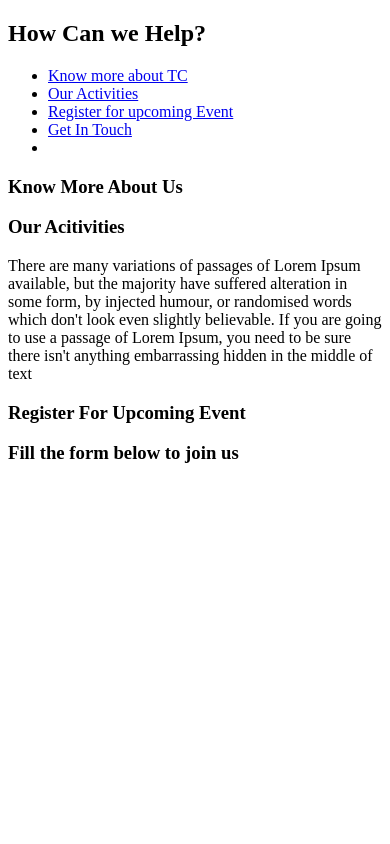
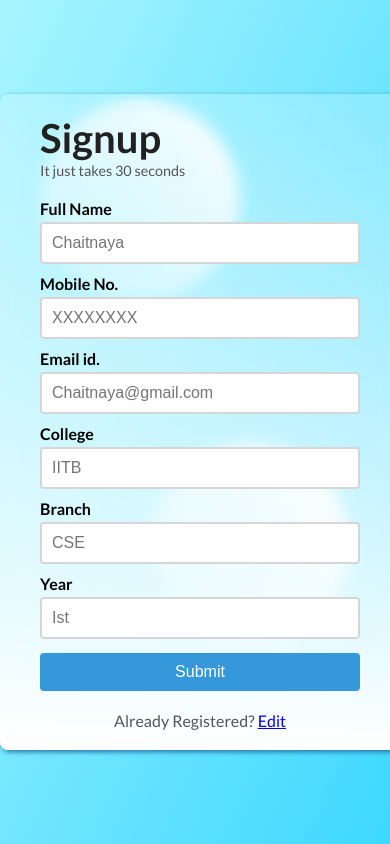
Before and after one commit to sanchit1753/teamchaitanya, a plain HTML site: page contacts/contact.html in a window 390 px wide. Drawn offline with Linux system fonts and the light colour scheme.

Commit message:
responsive

```diff
--- a/contacts/contact.html
+++ b/contacts/contact.html
@@ -1,30 +1,63 @@
 <!DOCTYPE html>
-<html lang="en">
+<html>
 <head>
-    <meta charset="UTF-8">
-    <meta http-equiv="X-UA-Compatible" content="IE=edge">
-    <meta name="viewport" content="width=device-width, initial-scale=1.0">
-    <title>Contact Us</title>
-    <h2>How Can we Help?</h2>
-    <ul>
-        <li><a href="#s1">Know more about TC</a></li>
-        <li><a href="#s2">Our Activities</a></li>
-        <li><a href="#s3">Register for upcoming Event</a></li>
-        <li><a href="#s4">Get In Touch</a></li>
-        <li></li>
-    </ul>
-   <h3 id="s1">Know More About Us</h3>
-   <p></p>
-     <h3 id="s2">Our Acitivities</h3>
-     <p>There are many variations of passages of Lorem Ipsum available,
-        but the majority have suffered alteration in some form, by injected humour,
-         or randomised words which don't look even slightly believable.
-         If you are going to use a passage of Lorem Ipsum,
-          you need to be sure there isn't anything embarrassing hidden in the middle of text</p>
-    <h3 id="s3">Register For Upcoming Event</h3>
-    <h3 id="s4">Fill the form below to join us</h3>
+	<meta charset="utf-8">
+	<meta name="viewport" content="width=device-width, initial-scale=1">
+	<link rel="stylesheet" type="text/css" href="contactstyle.css">
+	<title>Sign Up</title>
 </head>
 <body>
+    <div class="outer-box">
+    	<div class="inner-box">
+    		<header class="signup-header">
+    			<h1>Signup</h1>
+    			<p>It just takes 30 seconds</p>
+    		</header>
+    		<main class="signup-body">
+    			<form action="#">
+    				<p>
+    					<label for="fullname">Full Name</label>
+    					<input type="text" id="fullname" placeholder="Chaitnaya" required>
+    				</p>
 
+    				<p>
+    					<label for="Mobile-No">Mobile No.</label>
+    					<input type="text" id="Mobile-No" placeholder="XXXXXXXX" required>
+    				</p>
+
+    				<p>
+    					<label for="email">Email id.</label>
+    					<input type="email" id="email" placeholder="Chaitnaya@gmail.com" required>
+    				</p>
+
+                     <p>
+    					<label for="college">College</label>
+    					<input type="text" id="college" placeholder="IITB" required>
+    				</p>
+
+    				<p>
+    					<label for="Branch">Branch</label>
+    					<input type="text" id="Branch" placeholder="CSE" required>
+    				</p>
+
+    				<p>
+    					<label for="Year">Year</label>
+    					<input type="text" id="Year" placeholder="Ist" required>
+    				</p>
+
+    				<p>
+
+    					<input type="submit" id="submit" value="Submit">
+    				</p>
+    			</form>
+    		</main>
+
+    		<footer class="signup-footer">
+    			<p>Already Registered? <a href="#">Edit</a></p>
+    		</footer>
+    	</div>
+    	<div class="circle c1"></div>
+    	<div class="circle c2"></div>
+    </div>
 </body>
 </html>
--- a/contacts/contactstyle.css
+++ b/contacts/contactstyle.css
@@ -0,0 +1,102 @@
+@import url('https://fonts.googleapis.com/css2?family=Lato:wght@400;700&display=swap');
+
+*{
+	margin: 0;
+	padding: 0;
+	box-sizing: border-box;
+}
+
+body{
+	font-family: 'Lato', sans-serif;
+}
+
+.outer-box{
+	width: 100vw;
+	height: 100vh;
+    background: linear-gradient(to top left, #3ed8ff, #a8f5ff);
+}
+
+.inner-box{
+	width: 400px;
+	margin: 0 auto;
+	position: relative;
+	top: 50%;
+	transform: translateY(-50%);
+	padding: 20px 40px;
+/*	background-color: #ffffff09;*/
+    background: linear-gradient(to top, #ffffffff, #ffffff33);
+	backdrop-filter: blur(8px);
+	border-radius: 8px;
+	box-shadow: 2px 2px 5px #2773a5;
+    z-index: 2;
+}
+
+.signup-header h1{
+	font-size: 2.5rem;
+	color: #212121;
+}
+
+.signup-header p{
+	font-size: 0.9rem;
+	color: #555;
+}
+
+.signup-body{
+	margin: 20px 0;
+}
+
+.signup-body p{
+	margin: 10px 0;
+}
+
+.signup-body p label{
+	display: block;
+	font-weight: bold;
+}
+
+.signup-body p input{
+	width: 100%;
+	padding: 10px;
+	border: 2px solid  #cccc;
+	border-radius: 4px;
+	font-size: 1rem;
+	margin-top: 4px;
+}
+
+.signup-body p input[type="submit"]{
+   background-color: #3498db;
+   border: none;
+   color: white;
+   cursor: pointer;
+}
+
+.signup-body p input[type="submit"]:hover{
+	background-color: #2773a5;
+}
+
+.signup-footer p{
+	color: #555;
+	text-align: center;
+}
+
+.signup-footer p a{
+	color: #27773a5;
+}
+
+.circle{
+	width: 200px;
+	height: 200px;
+	border-radius: 100px;
+	background: linear-gradient(to top right, #ffffff33, #ffffffff);
+    position: absolute;
+}
+
+.c1{
+	top: 100px;
+	left:  40px;
+}
+
+.c2{
+	bottom: 200px;
+    right: 40px;
+}
--- a/style.css
+++ b/style.css
@@ -4,6 +4,9 @@ body {
     font-size: 30px;
 }
 
+body::-webkit-scrollbar {
+    display: none;
+}
 
 /* Body-Header */
 
@@ -20,6 +23,55 @@ body {
 
 
 /* Horizontal Lists */
+
+.bars{
+    color: white;
+    margin: 0;
+    margin-right: 5%;
+    display: none;
+}
+
+.bars i {
+    font-size: 2rem;
+}
+
+.dropdown-list{
+    margin: 0;
+    display: none;
+    background-color: #828470;
+    box-shadow: 0px 4px 8px 1px #535547;
+}
+
+.dropdown-list ul{
+    margin: 0.2rem 0.2rem;
+    text-align: left;
+    padding: 0px 0.8rem;
+}
+
+.dropdown-menu:hover .dropdown-list{
+    display: block;
+    position: absolute;
+    right: 3%;
+}
+
+.dropdown-list li{
+    margin: 0.4rem 0px;
+}
+
+.no-list-style{
+    list-style: none;
+}
+
+.no-list-style li {
+    font-weight: 100;
+    font-size: 0.9rem;
+}
+
+.no-list-style li a{
+    list-style: none;
+    color: white;
+    text-decoration: none;
+}
 
 .horizontal-list {
     list-style: none;
```
Also changed, not shown: index.html (+35 -2 lines).
